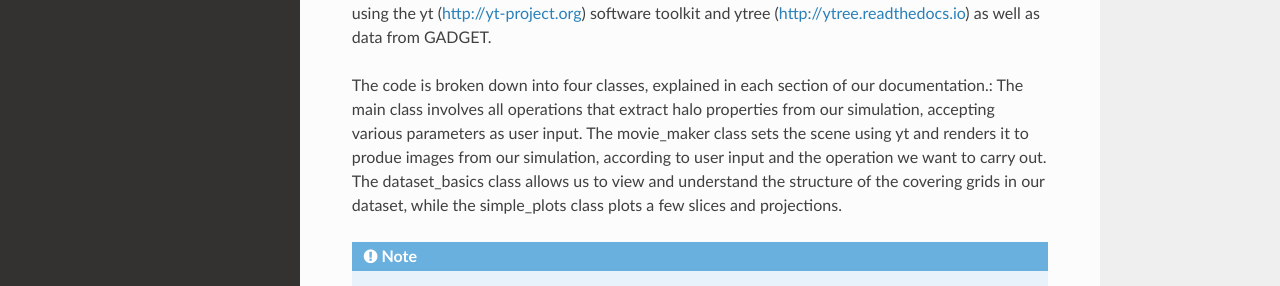
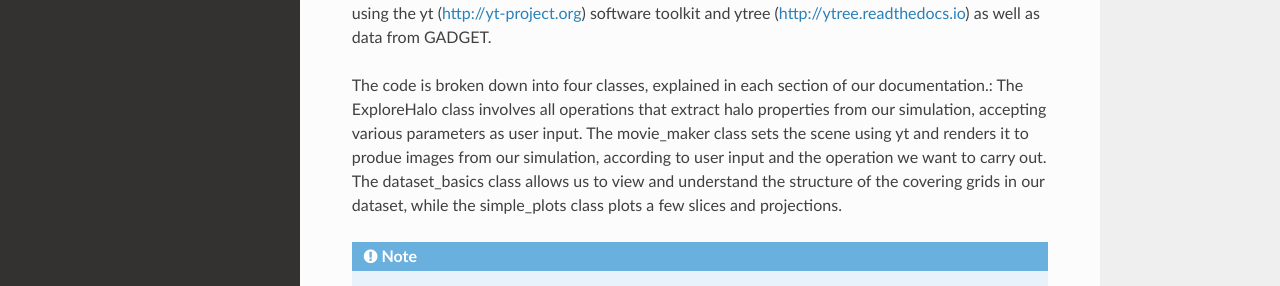
Before and after one commit to faantoniadou/Visualising-the-Cosmos, a Sphinx documentation site: the page built from docs/source/index.rst, in a window 1280 px wide. Shown: the part 206-492 px from the top of the page. Built offline with Sphinx 7.4.7 and the Read the Docs theme 2.0.0, drawn with Linux system fonts in a browser that asks for light colours; pages that are not in the unit, such as notebooks, are missing from menus.

Commit message:
Update index.rst

```diff
--- a/docs/source/index.rst
+++ b/docs/source/index.rst
@@ -5,7 +5,7 @@ Visualising the Cosmic Web and Dark Matter Halos
 Our software tool is written in Python using the yt (http://yt-project.org) software toolkit and ytree (http://ytree.readthedocs.io) as well as data from GADGET.
 
 The code is broken down into four classes, explained in each section of our documentation.:
-The :doc:`main` class involves all operations that extract halo properties from our simulation, accepting various parameters as user input.
+The :doc:`ExploreHalo` class involves all operations that extract halo properties from our simulation, accepting various parameters as user input.
 The :doc:`movie_maker` class sets the scene using yt and renders it to produe images from our simulation, according to user input and the operation we want to carry out. The :doc:`dataset_basics` class allows us to view and understand the structure of the covering grids in our dataset, while the :doc:`simple_plots` class plots a few slices and projections.
 
 .. note::
@@ -17,7 +17,7 @@ Contents
 
 .. toctree::
 
-   main
+   ExploreHalo
 
    movie maker
 
```
